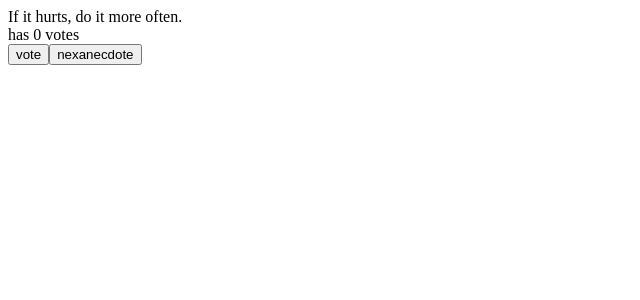
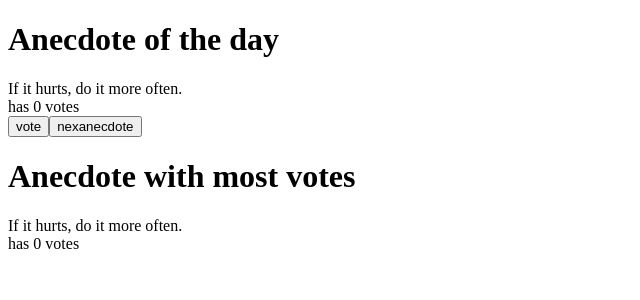
Before and after one commit to mosh-pirk/tamk-fullstack, a React (Create React App) app in the folder osa1/tehtavat/: page / in a window 1280 px wide. Shown: the top 300 px of the page, without its empty margins (0-640 px from the left). Built offline with nearby package versions, Linux system fonts and the light colour scheme.

Commit message:
tehtävä 1.14*

```diff
--- a/osa1/tehtavat/src/App.js
+++ b/osa1/tehtavat/src/App.js
@@ -10,33 +10,38 @@ const App = () => {
         'Debugging is twice as hard as writing the code in the first place. Therefore, if you write the code as cleverly as possible, you are, by definition, not smart enough to debug it.',
         'Programming without an extremely heavy use of console.log is same as if a doctor would refuse to use x-rays or blood tests when dianosing patients.'
     ]
-    const anecdotesNew = {...anecdotes.map(x => {
-            return {text: x, vote: 0}
-        })}
+    const anecdotesNew = anecdotes.map((x, i) => {
+        return {id: i, text: x, vote: 0}
+    })
 
     const [selected, setSelected] = useState(0)
-    const [anecdotesObject, setAnecdotesObject] = useState(anecdotesNew)
+    const [mostVoted, setMostVoted] = useState(0)
+    const [anecdotesArray, setAnecdotesArray] = useState(anecdotesNew)
 
     const getRandomNumberBetween = (min, max) => Math.floor(Math.random() * (max - min) + min);
 
     const handleVotes = (key) => {
-        const copy = {...anecdotesObject}
-        const vote = copy[key].vote
-        copy[key].vote = vote +1
-        setAnecdotesObject(copy)
+        const copy = [...anecdotesArray]
+        copy[key].vote = copy[key].vote + 1
+        setAnecdotesArray(copy)
+        const mostVoteditem = anecdotesArray.reduce((pre, cur) => pre.vote > cur.vote ? pre : cur)
+        setMostVoted(mostVoteditem.id)
     }
+
 
     return (
         <div>
-            {anecdotesObject[selected].text}
+            <Teksti text={'Anecdote of the day'} tyyppi={'bold'}/>
+            <Teksti text={anecdotesArray[selected].text} tyyppi={'newLine'}/>
+            <Teksti text={'has ' + anecdotesArray[selected].vote + ' votes '} tyyppi={'newLine'}/>
             <div>
-                 {'has ' + anecdotesObject[selected].vote + ' votes '}
+                <Button name={'vote'} handleClick={() => handleVotes(selected)}/>
+                <Button name={'nexanecdote'} handleClick={() => setSelected(getRandomNumberBetween(0, 7))}/>
             </div>
+            <Teksti text={'Anecdote with most votes'} tyyppi={'bold'}/>
+            <Teksti text={anecdotesArray[mostVoted].text} tyyppi={'newLine'}/>
+            <Teksti text={'has ' + anecdotesArray[mostVoted].vote + ' votes '} tyyppi={'newLine'}/>
 
-            <div>
-            <Button name={'vote'} handleClick={() => handleVotes(selected)} />
-            <Button name={'nexanecdote'} handleClick={() => setSelected(getRandomNumberBetween(0, 7))} />
-            </div>
         </div>
     )
 }
@@ -45,3 +50,9 @@ const App = () => {
 export default App;
 
 const Button = ({name, handleClick}) => <button onClick={() => handleClick()}> {name} </button>
+
+const Teksti = ({text, tyyppi}) => {
+    if (tyyppi === 'bold') return <h1>{text}</h1>
+    else if (tyyppi === 'newLine') return <div>{text}</div>
+    else return <span>{text}</span>
+}
```
